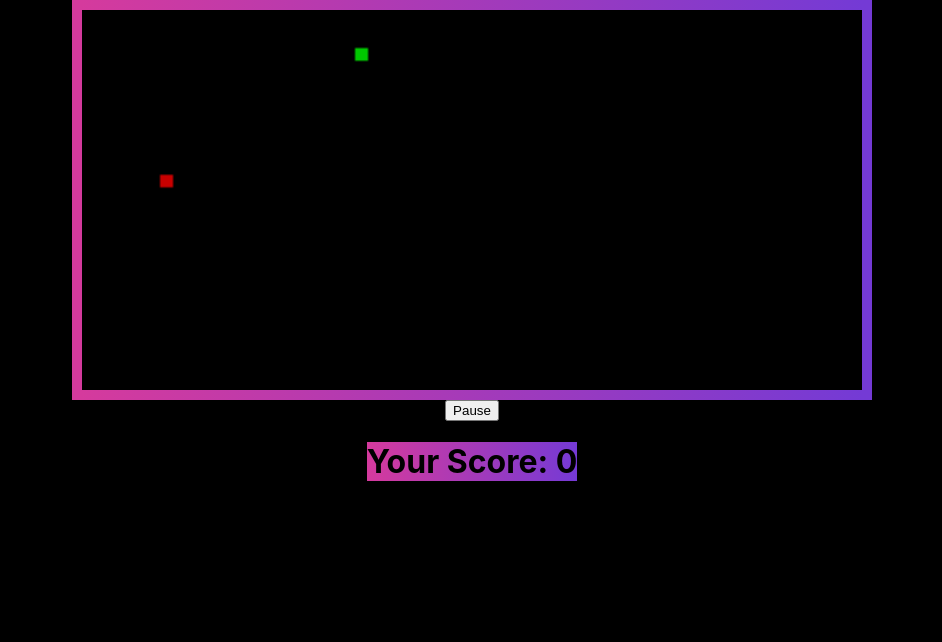
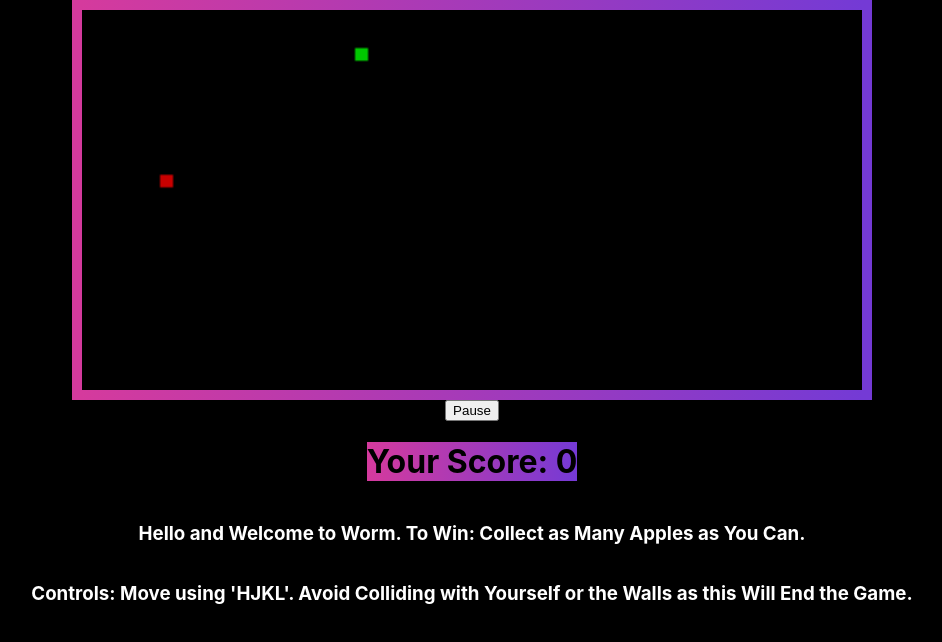
Before and after one commit to SFUCicada/WormBSDGame, a React (Create React App) app in the folder my-app/: page / in a window 1280 px wide. Shown: the top 642 px of the page, without its empty margins (168-1110 px from the left). Built offline with nearby package versions, Linux system fonts and the light colour scheme.

Commit message:
Changes for Dr. W

```diff
--- a/my-app/src/Game/Game.styles.ts
+++ b/my-app/src/Game/Game.styles.ts
@@ -13,3 +13,7 @@ export const Score = styled.h1`
     --webkit-background-clip: text;
     --webkit-text-fill-color: transparent;
 `;
+
+export const Welcome = styled.h3`
+    color: white;
+`;
--- a/my-app/src/Game/Game.tsx
+++ b/my-app/src/Game/Game.tsx
@@ -1,7 +1,7 @@
 import React, { useRef, useState } from "react";
 import Canvas from '../Canvas/Canvas';
 import draw from "../Draw/Draw";
-import { GameWrapper, Score } from "./Game.styles";
+import { GameWrapper, Score, Welcome } from "./Game.styles";
 import useGameLogic from "./useGameLogic";
 
 interface GameProps {}
@@ -43,6 +43,8 @@ const Game: React.FC<GameProps> = ({}) => {
             setGameState(gameState === GameState.RUNNING ? GameState.PAUSE: GameState.RUNNING )
         }}>{gameState === GameState.RUNNING ? 'Pause' : 'Play'}</button> }
         <Score>{`Your Score: ${(snakeBody.length - 1) * 10}`}</Score>
+        <Welcome>Hello and Welcome to Worm. To Win: Collect as Many Apples as You Can.</Welcome>
+        <Welcome>Controls: Move using 'HJKL'. Avoid Colliding with Yourself or the Walls as this Will End the Game.</Welcome>
     </GameWrapper>
     );
 };
--- a/my-app/src/Game/useGameLogic.ts
+++ b/my-app/src/Game/useGameLogic.ts
@@ -74,22 +74,22 @@ const useGameLogic = ({canvasHeight, canvasWidth, onGameOver, gameState}: UseGam
 
     const onKeyDownHandler = (event: React.KeyboardEvent<HTMLDivElement>) => {
         switch (event.code) {
-            case 'KeyS':
+            case 'KeyJ':
                 if (direction != Direction.UP){
                 setDirection(Direction.DOWN);
                 }
                 break;
-            case 'KeyW':
+            case 'KeyK':
                 if (direction != Direction.DOWN){
                 setDirection(Direction.UP)
                 }
                 break;
-            case 'KeyA':
+            case 'KeyH':
                 if (direction != Direction.RIGHT){
                 setDirection(Direction.LEFT)
                 }
                 break;
-            case 'KeyD':
+            case 'KeyL':
                 if (direction != Direction.LEFT){
                 setDirection(Direction.RIGHT)
                 }
```
